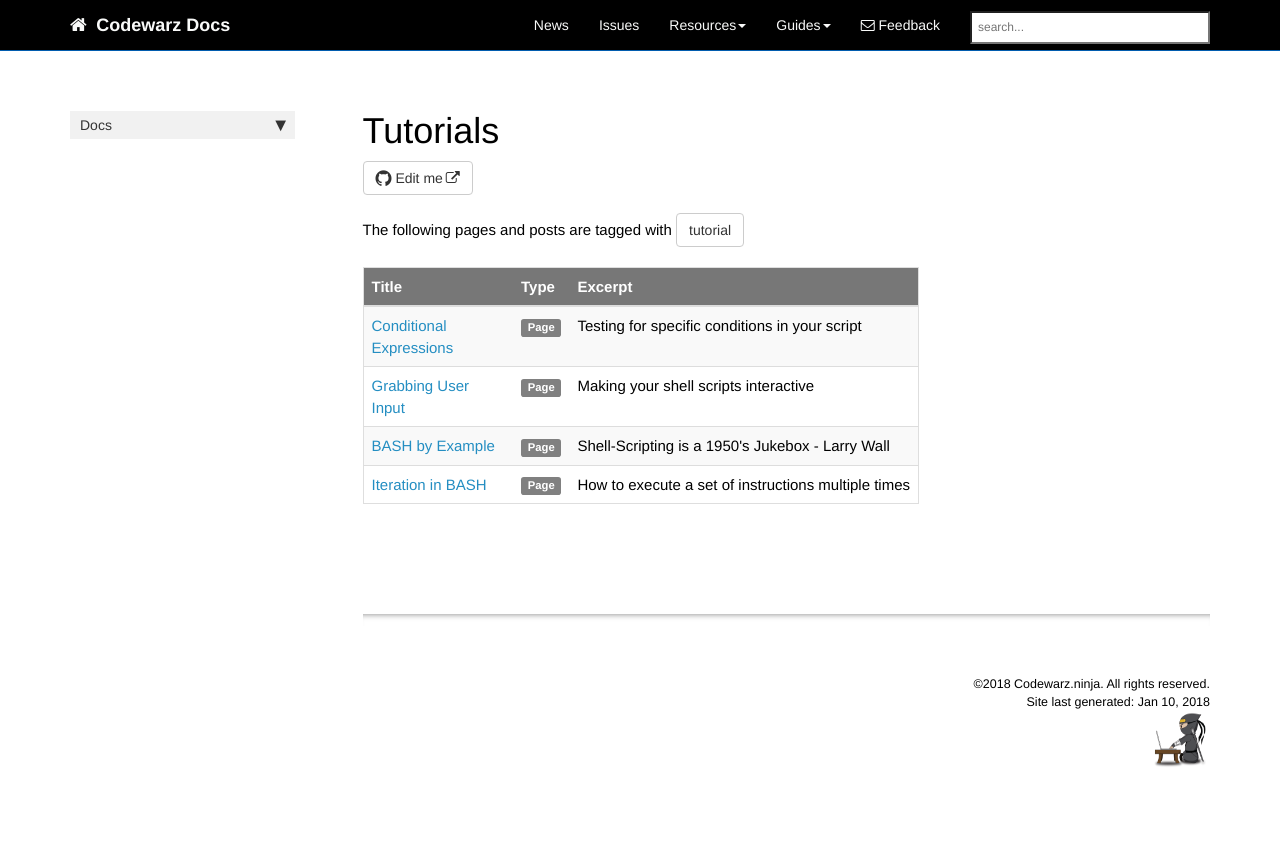
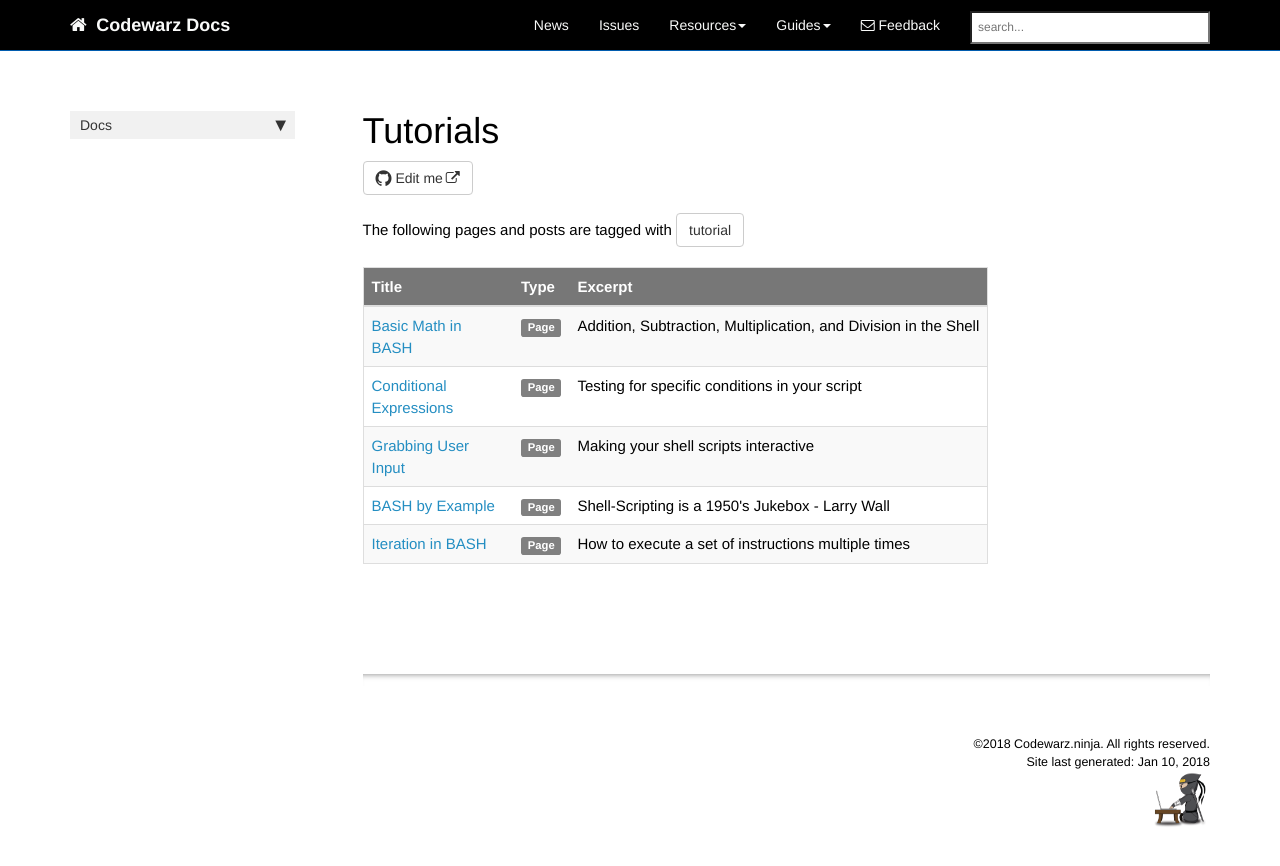
Before and after one commit to codewarz-ninja/runcode-docs.github.io, a Jekyll site: the page built from pages/tags/tag_tutorial.html, in a window 1280 px wide. Shown: the top 866 px of the page. Built offline with Jekyll 4.4.1, drawn with Linux system fonts in a browser that asks for light colours; nearby versions of some CDN libraries; comment, search, counter and statistics services are not loaded; part of the change alters nothing that is shown.

Commit message:
Added a section on basic_math to the BASH guide

```diff
--- a/_data/sidebars/bash_sidebar.yml
+++ b/_data/sidebars/bash_sidebar.yml
@@ -41,3 +41,6 @@ entries:
     - title: Iteration (loops)
       url: /bash_iteration.html
       output: web
+    - title: Basic Math
+      url: /bash_basic_math.html
+      output: web
--- /dev/null
+++ b/pages/bash/basic_math.md
@@ -0,0 +1,142 @@
+---
+title: Basic Math in BASH
+tags: [tutorial]
+keywords: bash, math
+last_updated: January 8, 2017
+summary: "Addition, Subtraction, Multiplication, and Division in the Shell"
+toc: true
+sidebar: bash_sidebar
+permalink: bash_basic_math.html
+folder: bash
+---
+
+# Introduction
+
+BASH was not designed to do anything but the most basic math operations, and
+does not natively support anything more than integer operations.  However, there
+are a few shell utilities that can overcome this limitation (namely _bc_).
+
+## Arithmetic Evaluation
+
+### Description
+This command evaluates a given arithmetic expression, _&lt;EXPRESSION&gt;_.
+
+Arithmetic evaluation implements the standard PEMDAS order of operations (Parentheses,
+Exponents, Multiplication, Division, Addition, Subtraction).
+
+It does _not_ support arithmetic operations on floating-point numbers (only
+integer values are supported).
+
+### Format
+>(( &lt;EXPRESSION&gt; ))
+
+### Examples
+
+    $ echo $(( 5+5 ))
+    10
+    $ echo $(( 5*5 ))
+    25
+    $ echo $(( 5/5 ))
+    1
+    $ echo $(( 5-5 ))
+    0
+    $ echo $(( 12 * 13 ))
+    156
+    $ echo $(( 5+6/3*2 ))
+    9
+    $ echo $(( (5+6)/3*2 ))
+    6
+    $ echo $(( 5 % 5 )) # modulus (divides and returns remainder)
+    0
+    $ echo $(( 5 % 6 ))
+    5
+    $ echo $(( 2**16 ))
+    65536
+    $
+
+## The let built-in
+
+### Description
+This command is similar to the arithmetic evaluation command, except that it
+is specifically designed to set variables to the result of a given expression (
+as opposed to direct output of the result).
+
+This command implements the standard PEMDAS order of operations (Parentheses,
+Exponents, Multiplication, Division, Addition, Subtraction).
+
+It does _not_ support arithmetic operations on floating-point numbers (only
+integer values are supported).
+
+### Format
+>let x=<EXPRESSION>
+
+### Examples
+
+    $ let a=5+5
+    $ echo $a
+    10
+    $ let a=5*5
+    $ echo $a
+    25
+    $ let a=5/5
+    $ echo $a
+    1
+    $ let a=5-5
+    $ echo $a
+    0
+    $ let b=5+6/3*2
+    9
+    $ let b=(5+6)/3*2
+    6
+    $ let a=5%5 # modulus (divides and returns remainder)
+    $ echo $a
+    0
+    $ let a=5%6
+    $ echo $a
+    5
+    $ let a=2**16
+    $ echo $a
+    65536
+    $
+
+## bc (basic calculator) - an arbitrary precision calculator language
+
+### Description
+_bc_ is a built-in shell utility that interprets an "interactive algebraic language
+with arbitrary precision" by the same name.  While there is a lot it can do, it
+would be outside the scope of this tutorial to explain it all.
+
+The primary advantage to using _bc_ for solving challenges on the site is that
+it __natively handles floating-point operations__ (not just integers).
+
+We'll just cover the basics here.  For more information, you can read the manual
+on the GNU website here: [bc](https://www.gnu.org/software/bc/manual/html_mono/bc.html).
+
+### Format
+>echo &lt;EXPRESSION&gt; &#124; bc
+
+While bc can be used in many more ways than simply piping expressions into it,
+this is a simple format that is easy to understand for basic calculations.
+
+### Examples
+
+    $ echo 5.5 + 5.6 | bc
+    11.1
+    $ echo 5.5 % 5.5 | bc
+    0
+    $ echo 5.5 % 5.6 | bc
+    5.5
+    $ echo 2^16 | bc
+    65536
+
+## Exercises
+
+1. Submit [Simple_Addition](https://codewarz.ninja/do_challenge/Simple_addition) (10 point challenge)
+2. Submit [Stupid_Addition](https://codewarz.ninja/do_challenge/Stupid_addition) (10 point challenge)
+3. Submit [Summation_as_a_service](https://codewarz.ninja/do_challenge/Summation_as_a_service) (10 point challenge)
+4. Submit [Strange_Addition](https://codewarz.ninja/do_challenge/Strange_addition) (12 point challenge)
+5. Submit [Adding_Horizontally](https://codewarz.ninja/do_challenge/Adding_Horizontally) (15 point challenge)
+6. Submit [Quad_Math](https://codewarz.ninja/do_challenge/Quad_math) (15 point challenge)
+7. Submit [Multiplicity](https://codewarz.ninja/do_challenge/Multiplicity) (15 point challenge)
+8. Submit [Range_Multiplication](https://codewarz.ninja/do_challenge/Range_Multiplication) (15 point challenge)
+9. Submit [Evenly_Divisible](https://codewarz.ninja/do_challenge/Evenly_Divisible) (10 point challenge; what is a number?)
```
